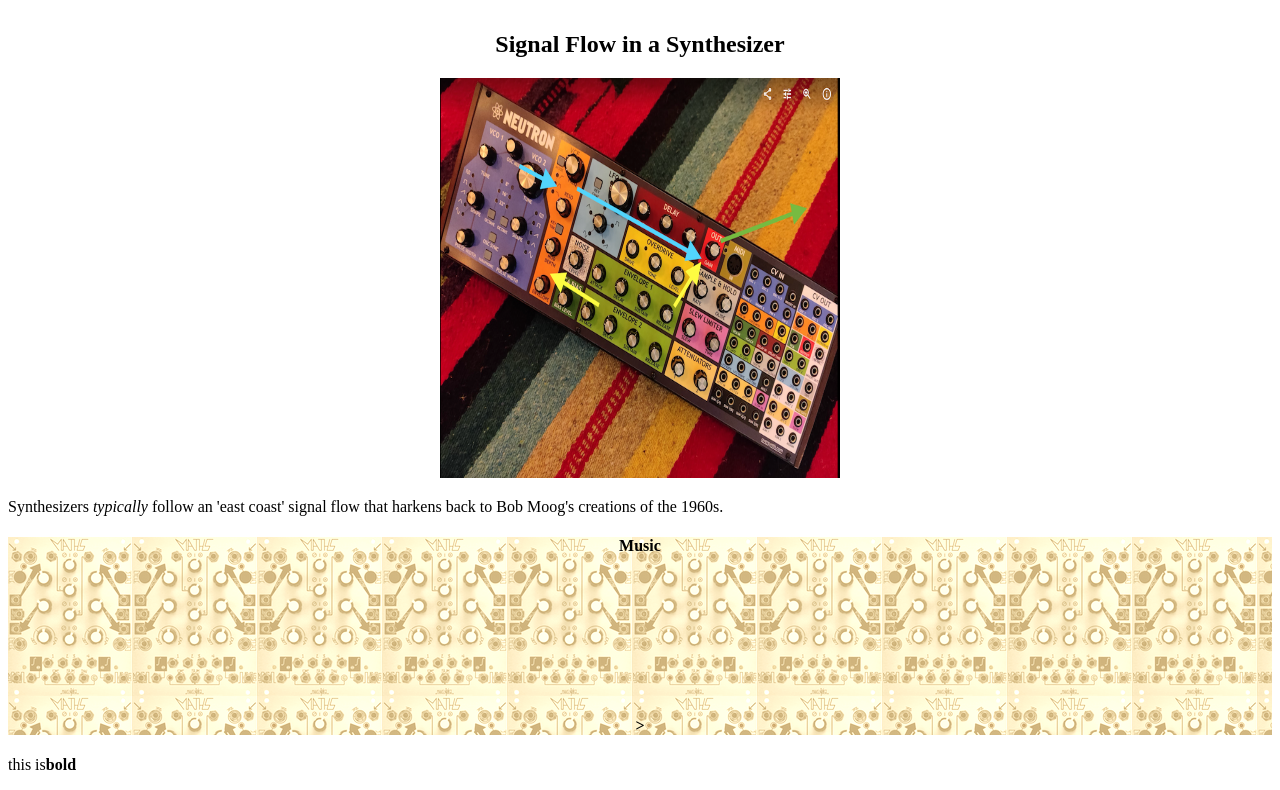
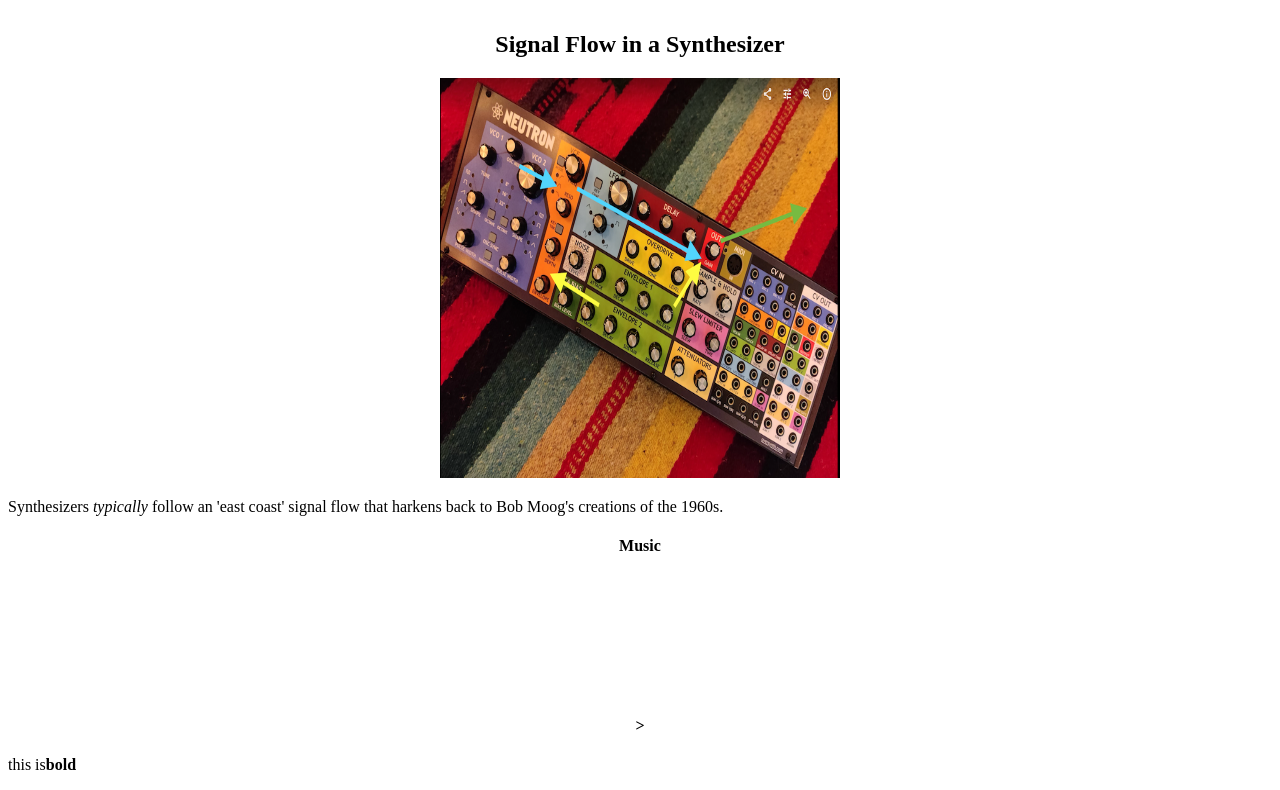
Before and after one commit to spinningbrian/spinningbrian.github.io, a plain HTML site: page index.html in a window 1280 px wide. Shown: the part 398-1188 px from the top of the page. Drawn offline with Linux system fonts and the light colour scheme.

Commit message:
Update index.html

```diff
--- a/index.html
+++ b/index.html
@@ -2,11 +2,8 @@
 <html>
 
 <head>
-  <style>
-    h4{
-      background-image: url('maths.png');
-    }
-  </style>
+  <link href="style.css" rel='stylesheet'>
+
 
   <title>Brian Demo World</title>
     <h4>
```
